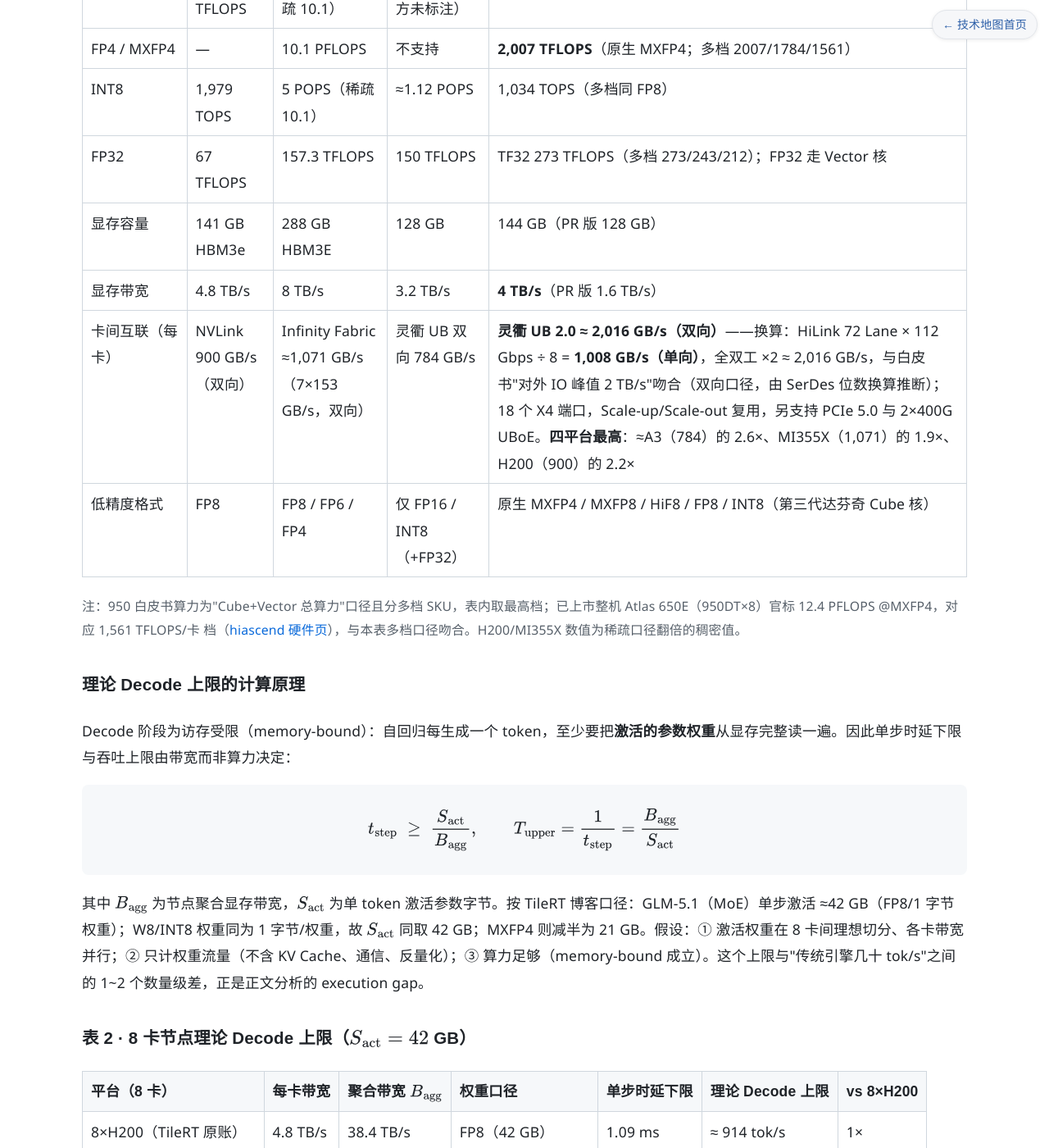
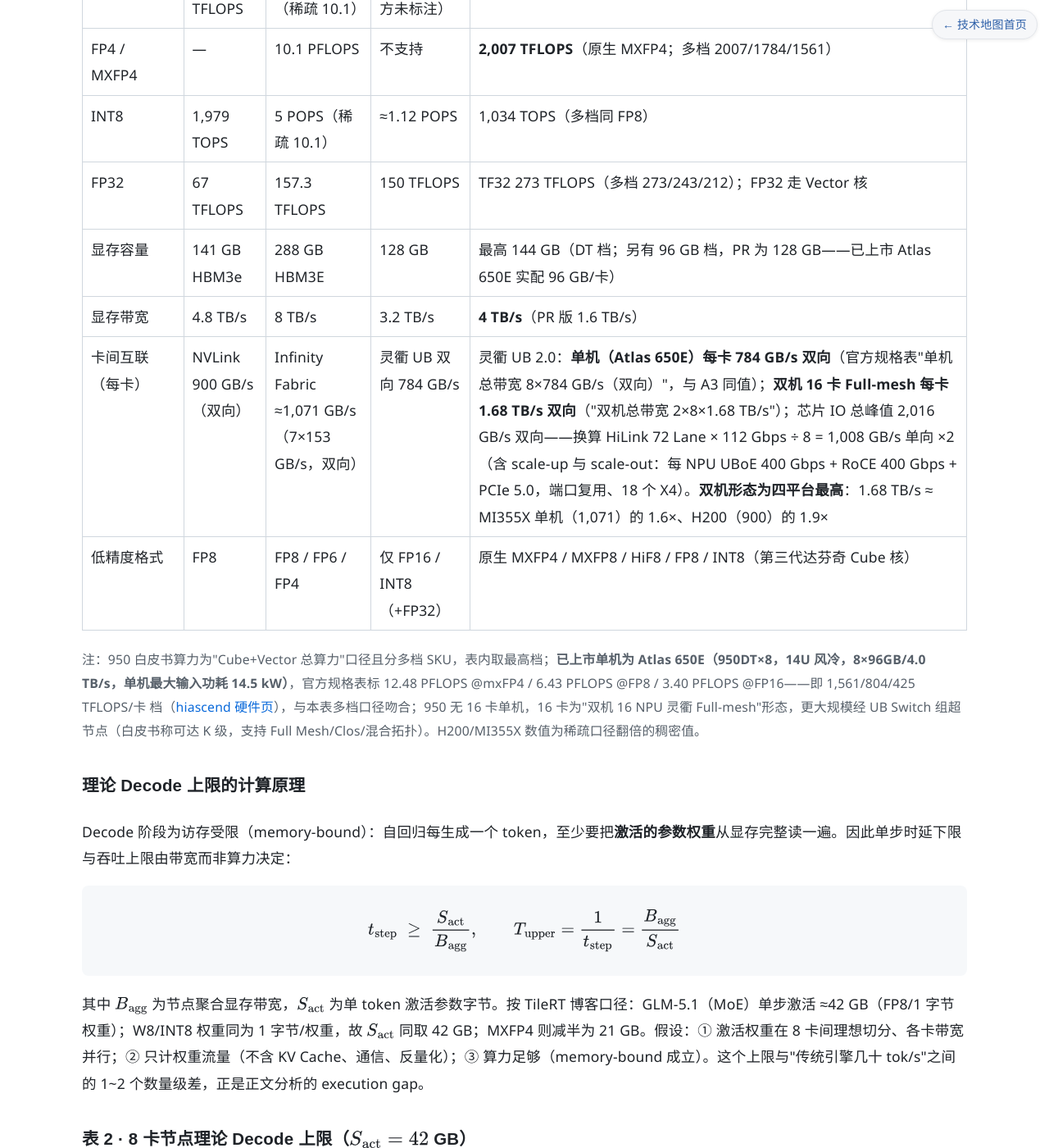
Before and after one commit to luxiangz/llm-tech-map, a Jekyll site: the page docs/inference/tilert-deep-analysis.html, which Jekyll copies as it is, in a window 1280 px wide and 1400 px high, scrolled down 9715 px. Shown: the whole window at 82% size. Built offline with Jekyll 4.4.1, drawn with Linux system fonts in a browser that asks for light colours; a style sheet for code colours, icons or effects is not loaded; some of the changed text lies outside the part shown.

Commit message:
TileRT 附录修正 A5 单机口径：950 无 16 卡单机——已上市 Atlas 650E 为 8×950DT（14U/8×96GB/14.5kW，算力对应 1561/804/425 档）；单机灵衢 784GB/s 每卡（与 A3 同值，此前误用芯片 IO 峰值 2016 当卡间互联），双机 16 卡 Full-mesh 1.68TB/s 为最高

```diff
--- a/docs/inference/tilert-deep-analysis.html
+++ b/docs/inference/tilert-deep-analysis.html
@@ -317,12 +317,12 @@ flowchart LR
 <tr><td>FP4 / MXFP4</td><td>—</td><td>10.1 PFLOPS</td><td>不支持</td><td><b>2,007 TFLOPS</b>（原生 MXFP4；多档 2007/1784/1561）</td></tr>
 <tr><td>INT8</td><td>1,979 TOPS</td><td>5 POPS（稀疏 10.1）</td><td>≈1.12 POPS</td><td>1,034 TOPS（多档同 FP8）</td></tr>
 <tr><td>FP32</td><td>67 TFLOPS</td><td>157.3 TFLOPS</td><td>150 TFLOPS</td><td>TF32 273 TFLOPS（多档 273/243/212）；FP32 走 Vector 核</td></tr>
-<tr><td>显存容量</td><td>141 GB HBM3e</td><td>288 GB HBM3E</td><td>128 GB</td><td>144 GB（PR 版 128 GB）</td></tr>
+<tr><td>显存容量</td><td>141 GB HBM3e</td><td>288 GB HBM3E</td><td>128 GB</td><td>最高 144 GB（DT 档；另有 96 GB 档，PR 为 128 GB——已上市 Atlas 650E 实配 96 GB/卡）</td></tr>
 <tr><td>显存带宽</td><td>4.8 TB/s</td><td>8 TB/s</td><td>3.2 TB/s</td><td><b>4 TB/s</b>（PR 版 1.6 TB/s）</td></tr>
-<tr><td>卡间互联（每卡）</td><td>NVLink 900 GB/s（双向）</td><td>Infinity Fabric ≈1,071 GB/s（7×153 GB/s，双向）</td><td>灵衢 UB 双向 784 GB/s</td><td><b>灵衢 UB 2.0 ≈ 2,016 GB/s（双向）</b>——换算：HiLink 72 Lane × 112 Gbps ÷ 8 = <b>1,008 GB/s（单向）</b>，全双工 ×2 ≈ 2,016 GB/s，与白皮书"对外 IO 峰值 2 TB/s"吻合（双向口径，由 SerDes 位数换算推断）；18 个 X4 端口，Scale-up/Scale-out 复用，另支持 PCIe 5.0 与 2×400G UBoE。<b>四平台最高</b>：≈A3（784）的 2.6×、MI355X（1,071）的 1.9×、H200（900）的 2.2×</td></tr>
+<tr><td>卡间互联（每卡）</td><td>NVLink 900 GB/s（双向）</td><td>Infinity Fabric ≈1,071 GB/s（7×153 GB/s，双向）</td><td>灵衢 UB 双向 784 GB/s</td><td>灵衢 UB 2.0：<b>单机（Atlas 650E）每卡 784 GB/s 双向</b>（官方规格表"单机总带宽 8×784 GB/s（双向）"，与 A3 同值）；<b>双机 16 卡 Full-mesh 每卡 1.68 TB/s 双向</b>（"双机总带宽 2×8×1.68 TB/s"）；芯片 IO 总峰值 2,016 GB/s 双向——换算 HiLink 72 Lane × 112 Gbps ÷ 8 = 1,008 GB/s 单向 ×2（含 scale-up 与 scale-out：每 NPU UBoE 400 Gbps + RoCE 400 Gbps + PCIe 5.0，端口复用、18 个 X4）。<b>双机形态为四平台最高</b>：1.68 TB/s ≈ MI355X 单机（1,071）的 1.6×、H200（900）的 1.9×</td></tr>
 <tr><td>低精度格式</td><td>FP8</td><td>FP8 / FP6 / FP4</td><td>仅 FP16 / INT8（+FP32）</td><td>原生 MXFP4 / MXFP8 / HiF8 / FP8 / INT8（第三代达芬奇 Cube 核）</td></tr>
 </table>
-<p style="font-size:.9em;color:#57606a">注：950 白皮书算力为"Cube+Vector 总算力"口径且分多档 SKU，表内取最高档；已上市整机 Atlas 650E（950DT×8）官标 12.4 PFLOPS @MXFP4，对应 1,561 TFLOPS/卡 档（<a href="https://www.hiascend.com/hardware/ai-server" target="_blank">hiascend 硬件页</a>），与本表多档口径吻合。H200/MI355X 数值为稀疏口径翻倍的稠密值。</p>
+<p style="font-size:.9em;color:#57606a">注：950 白皮书算力为"Cube+Vector 总算力"口径且分多档 SKU，表内取最高档；<b>已上市单机为 Atlas 650E（950DT×8，14U 风冷，8×96GB/4.0 TB/s，单机最大输入功耗 14.5 kW）</b>，官方规格表标 12.48 PFLOPS @mxFP4 / 6.43 PFLOPS @FP8 / 3.40 PFLOPS @FP16——即 1,561/804/425 TFLOPS/卡 档（<a href="https://www.hiascend.com/hardware/ai-server" target="_blank">hiascend 硬件页</a>），与本表多档口径吻合；950 无 16 卡单机，16 卡为"双机 16 NPU 灵衢 Full-mesh"形态，更大规模经 UB Switch 组超节点（白皮书称可达 K 级，支持 Full Mesh/Clos/混合拓扑）。H200/MI355X 数值为稀疏口径翻倍的稠密值。</p>
 
 <h3>理论 Decode 上限的计算原理</h3>
 <p>Decode 阶段为访存受限（memory-bound）：自回归每生成一个 token，至少要把<b>激活的参数权重</b>从显存完整读一遍。因此单步时延下限与吞吐上限由带宽而非算力决定：</p>
@@ -379,7 +379,7 @@ t_{\text{real}} \;=\; \underbrace{\frac{S_{\text{act}}}{\eta \cdot B_{\text{agg}
 <li><b>不可辨识是本质局限</b>：单锚点定不出带宽型与延迟型开销的占比——这正是给区间而非点估的原因。收敛路径有二：用文章两个上下文点做半解析拟合（解出 $T_0$ 与 KV 斜率后按各平台带宽/互联时延折算，即 DistServe / Sarathi 一类论文的标准建模路数），或等第二个实测锚点出现（两方程解两未知数）；</li>
 <li><b>引擎等价是最大前提</b>：TileRT 目前只有 CUDA/ROCm 后端，A3/A5 上不存在同等引擎（CANN 栈需重写持久化内核）——预估的是"硬件若被同等榨取"的量级，不是可交付成绩；</li>
 <li><b>精度路线差异</b>：GLM-5.3 原生 FP8 权重，A3 需 W8A8 量化（额外反量化开销与精度风险）；A5 原生 FP8/MXFP4，若走 MXFP4（21 GB）则白盒上限升至 1,524 · 0.66 ms（与 MI355X FP8 同值），两法预估同为 ≈469 tok/s · ≈2.13 ms——A5 的"4 TB/s × MXFP4"等效于 MI355X 的"8 TB/s × FP8"；</li>
-<li><b>延迟型项的平台不变性最脆</b>：法 B 把 MI355X 的 1.48 ms 平移到华为系，但灵衢（784 / 2,016 GB/s）与 IF（1,071 GB/s）的每层通信时延、CANN 与 ROCm 的执行开销都不同，对华为系可能偏乐观或偏悲观；带宽型项的 $\eta$ 系数亦随显存体系有差异；</li>
+<li><b>延迟型项的平台不变性最脆</b>：法 B 把 MI355X 的 1.48 ms 平移到华为系，但灵衢（单机 784、双机 1.68 TB/s 每卡）与 IF（1,071 GB/s）的每层通信时延、CANN 与 ROCm 的执行开销都不同，对华为系可能偏乐观或偏悲观；带宽型项的 $\eta$ 系数亦随显存体系有差异；</li>
 <li>法 B 隐含"带宽越高的平台达成率越低"（延迟项占比更大），因此 H200（带宽低于 MI355X）的真实达成率可能高于 30.8%——区间的真正含义是<b>开销中带宽敏感成分的占比未知</b>。定位为数量级估计器（±30–50% 误差合理），不是成绩预测。</li>
 </ul>
 
```
